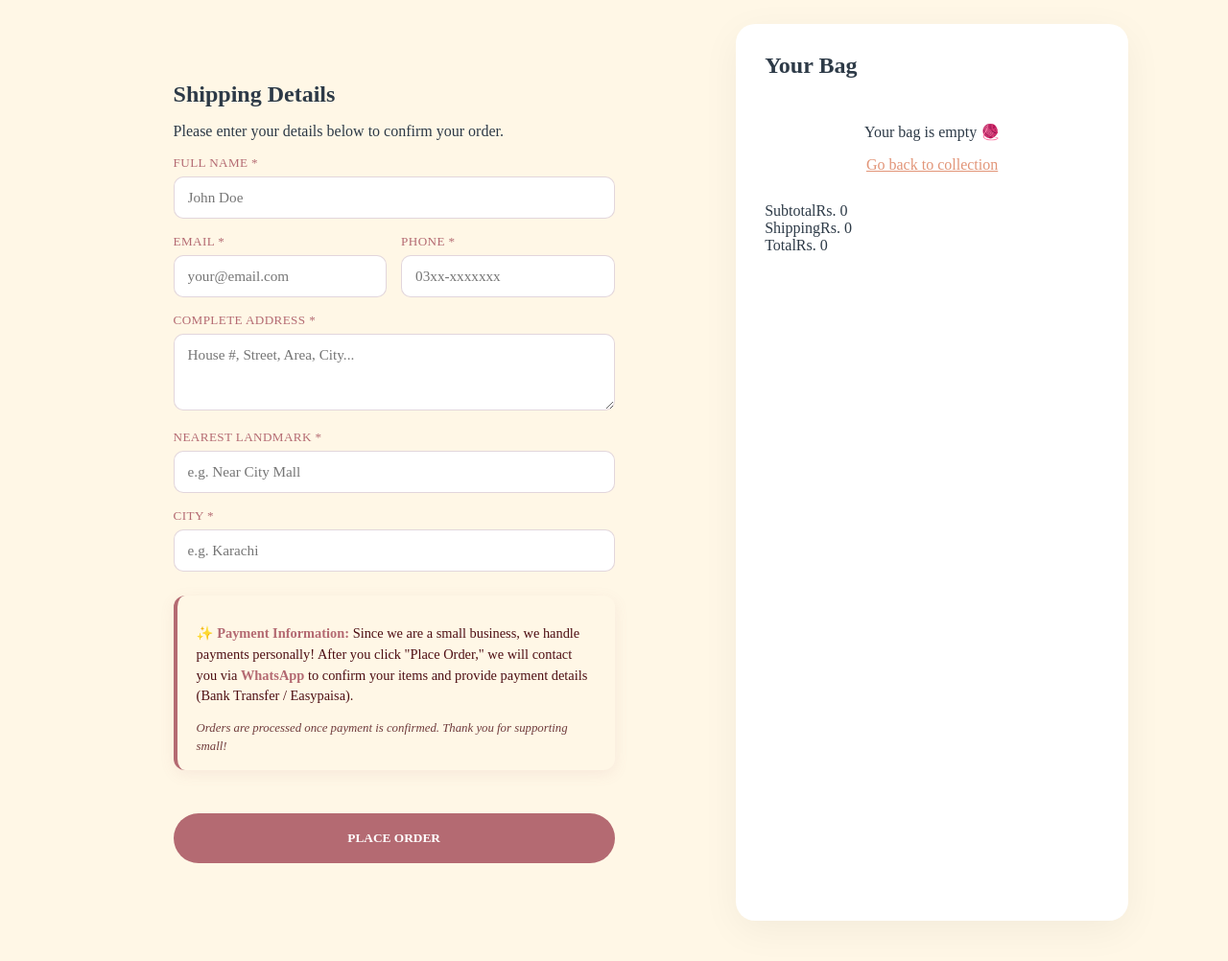
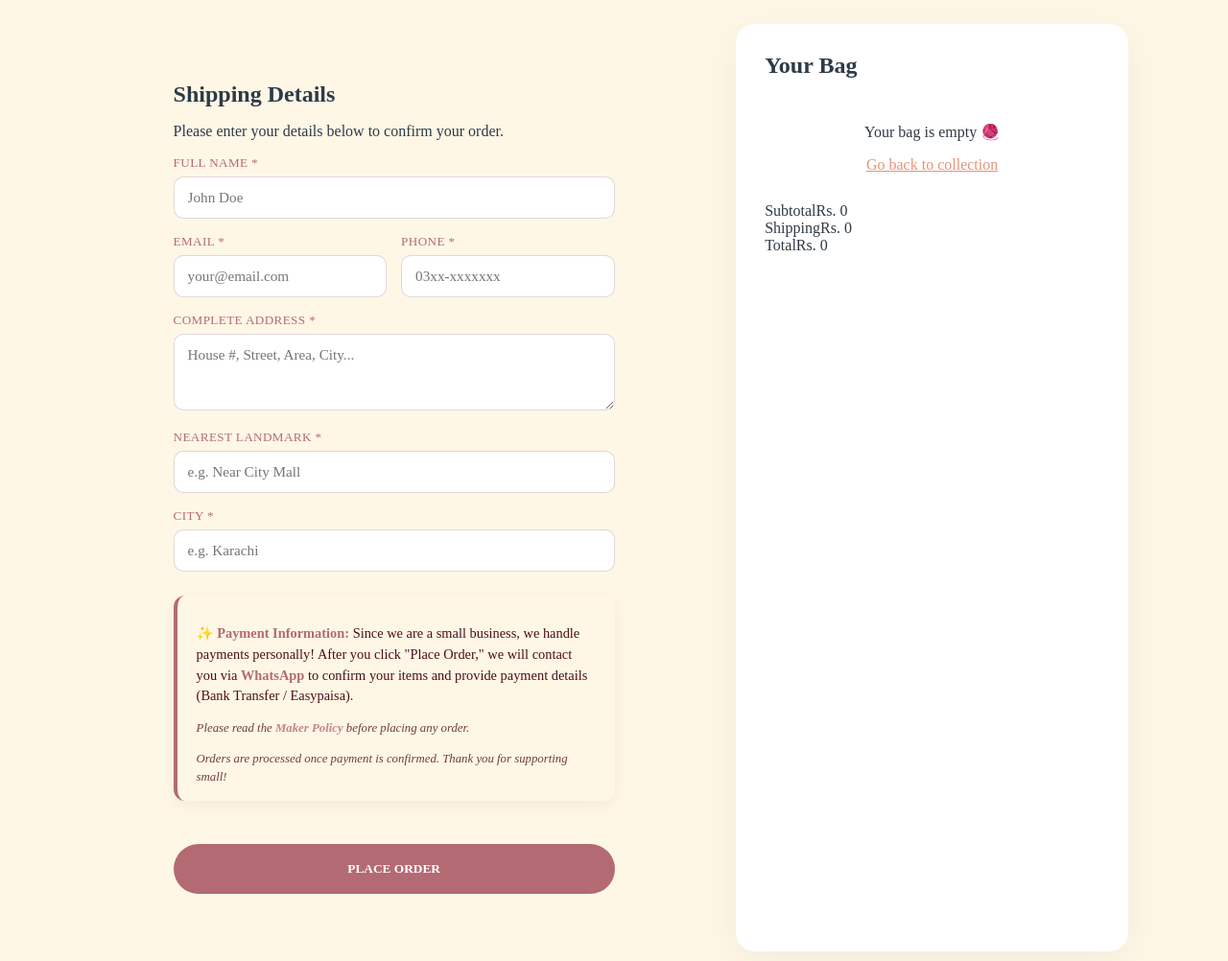
Before and after one commit to noorfatima142/Hanked-by-NA, a plain HTML site: page checkout.html in a window 1280 px wide. Shown: the part 95-1097 px from the top of the page at 96% size. Drawn offline with nearby package versions, Linux system fonts and the light colour scheme; no server answers; a web font is replaced by a local one.

Commit message:
Update checkout.html

```diff
--- a/checkout.html
+++ b/checkout.html
@@ -44,6 +44,7 @@
             </div>
             <div class="payment-notice">
                 <p><strong>✨ Payment Information:</strong> Since we are a small business, we handle payments personally! After you click "Place Order," we will contact you via <strong>WhatsApp</strong> to confirm your items and provide payment details (Bank Transfer / Easypaisa). </p>
+                <p class="sub-notice">Please read the <strong>Maker Policy</strong> before placing any order.</p>
                 <p class="sub-notice">Orders are processed once payment is confirmed. Thank you for supporting small!</p>
             </div>
             <button type="submit" class="place-order-btn" id="submit-btn">PLACE ORDER</button>
```
